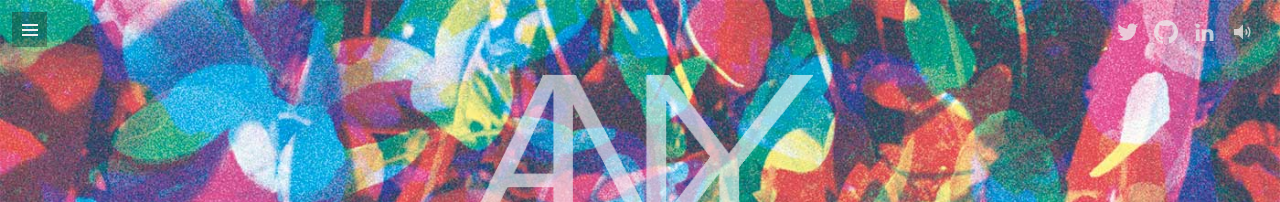
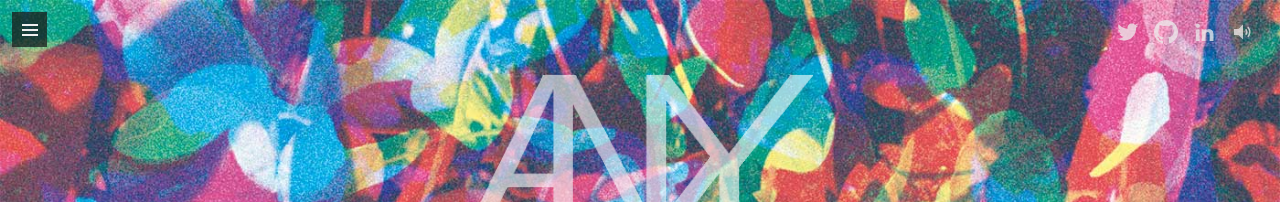
Before and after one commit to ALeonard90/ALeonard90.github.io, a Jekyll site: the page built from index.html, in a window 1280 px wide. Shown: the top 202 px of the page. Built offline with Jekyll 4.4.1, drawn with Linux system fonts in a browser that asks for light colours; nearby versions of some CDN libraries; some web fonts are replaced; the list of posts is cut into pages by our own code.

Commit message:
darkened menu

```diff
--- a/assets/css/default.css
+++ b/assets/css/default.css
@@ -21,7 +21,7 @@ header, footer {
 	background-repeat: no-repeat;
 	background-position: top;
 	background-size: cover;
-	font-family: "Helvetica Neue", Helvetica, Arial, sans-serif;
+	font-family: Avenir, "Helvetica Neue", Helvetica, Arial, sans-serif;
 }
 
 header a, footer a {
@@ -381,7 +381,7 @@ pre code {
 .menu {
 	display: block;
 	cursor: pointer;
-	background-color: rgba(26, 26, 26, 0.35);
+	background-color: rgba(26, 26, 26, 0.75);
 	width: 30px;
 	height: 30px;
 	top: 12px;
```
Also changed, not shown: assets/images/cover.jpg (deleted), assets/images/icono.png (deleted), assets/images/resume.png, 4 other files.
